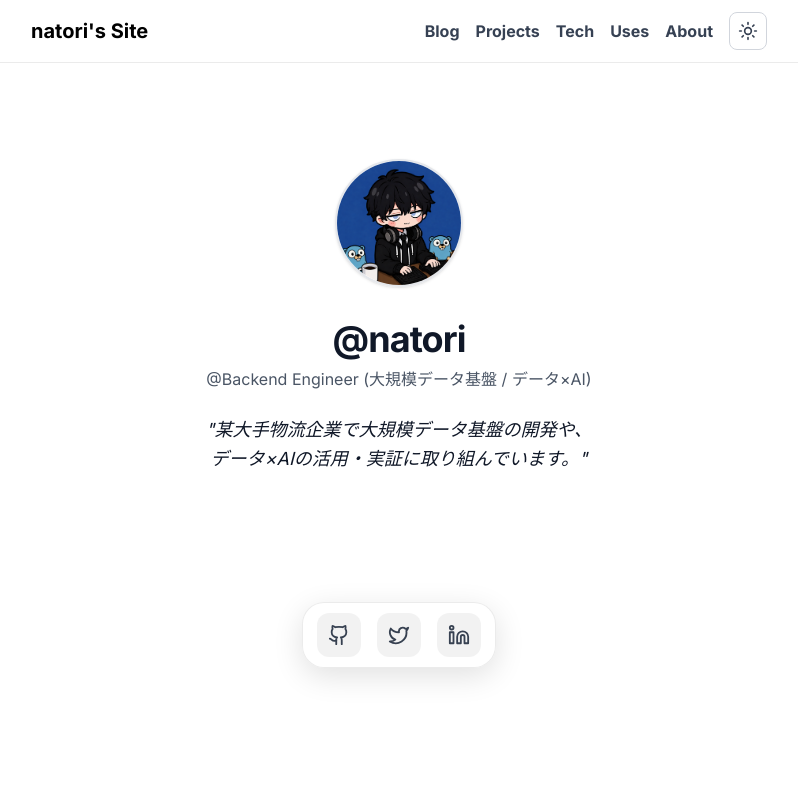
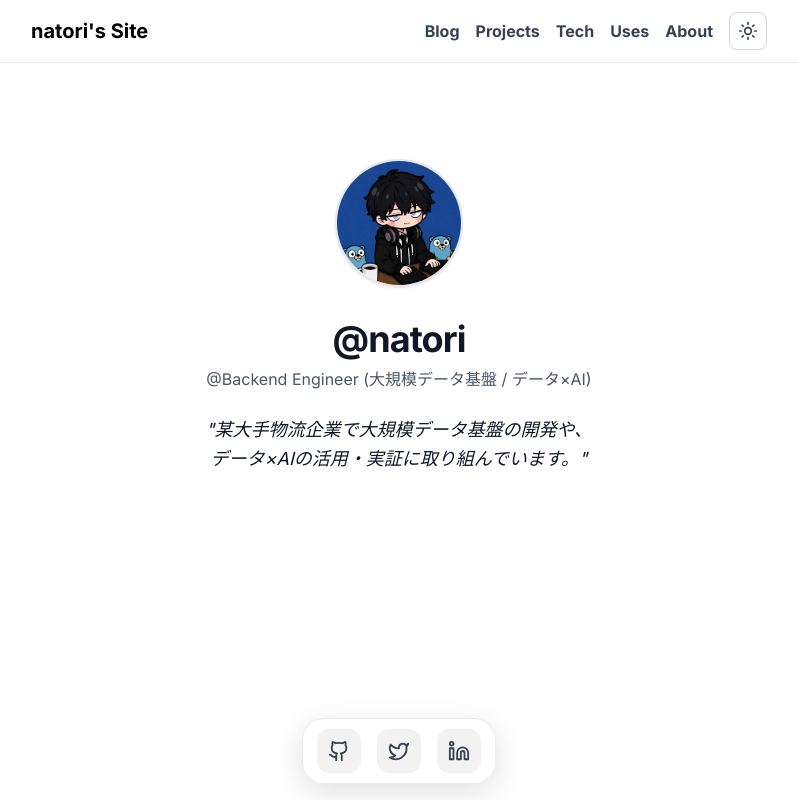
Before and after one commit to natori-hrj/natorium.dev, a SvelteKit app: page / in a window 1280 px wide. Shown: the whole page, without its empty margins (241-1039 px from the left). Built offline with nearby package versions, Linux system fonts and the light colour scheme; no server answers; a web font is replaced by a local one.

Commit message:
Dock固定

```diff
--- a/src/routes/+layout.svelte
+++ b/src/routes/+layout.svelte
@@ -72,12 +72,19 @@
   </div>
 </header>
 
-<div class="max-w-screen-md mx-auto px-4 py-8 antialiased">
+<!-- 下端に固定。Dockの高さぶんはコンテンツ側に余白を確保して隠れないようにする。 -->
+<div class="max-w-screen-md mx-auto px-4 pt-8 pb-32 antialiased">
   <main style="view-transition-name: page;">
     {@render children()}
   </main>
+</div>
 
-  <footer class="flex justify-center pt-16 pb-6" style="view-transition-name: dock;">
+<!-- ラッパーは操作を透過させ、Dock本体だけクリックできるようにする -->
+<footer
+  class="dock-bar pointer-events-none fixed inset-x-0 bottom-0 z-40 flex justify-center"
+  style="view-transition-name: dock;"
+>
+  <div class="pointer-events-auto">
     <Dock items={socialLinks} />
-  </footer>
-</div>
+  </div>
+</footer>
--- a/src/routes/layout.css
+++ b/src/routes/layout.css
@@ -49,6 +49,11 @@
     backdrop-filter: blur(20px) saturate(180%);
     -webkit-backdrop-filter: blur(20px) saturate(180%);
     border-bottom: 1px solid var(--glass-border);
+  }
+
+  /* Fixed dock: keep it clear of the iPhone home indicator. */
+  .dock-bar {
+    padding-bottom: max(1rem, env(safe-area-inset-bottom));
   }
 
   /* Instant press feedback — respond on pointer-down, spring-like settle. */
```
